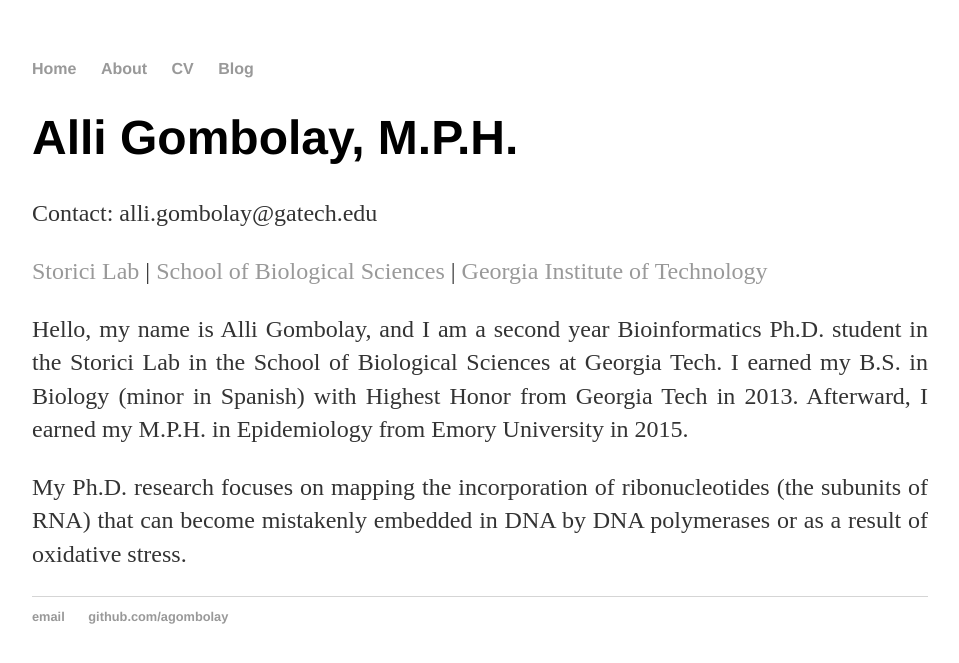
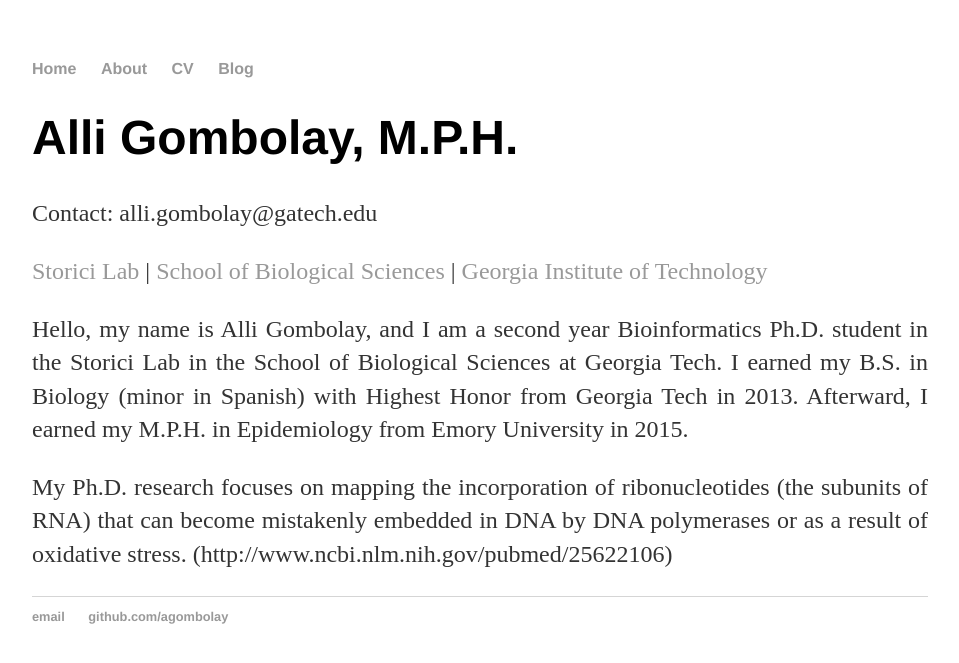
Before and after one commit to agombolay/agombolay.github.io, a Jekyll site: the page built from index.html, in a window 1280 px wide. Shown: the top 663 px of the page, without its empty margins (160-1119 px from the left). Built offline with Jekyll 4.4.1, drawn with Linux system fonts in a browser that asks for light colours.

Commit message:
Update index.html

```diff
--- a/index.html
+++ b/index.html
@@ -7,5 +7,5 @@
 	<p>Contact: alli.gombolay@gatech.edu</p>
 	<p><a href="http://www.storicilab.gatech.edu/">Storici Lab</a> | <a href="http://www.biology.gatech.edu/">School of Biological Sciences</a> | <a href="http://www.gatech.edu/">Georgia Institute of Technology</a></p>
 	<p align="justify">Hello, my name is Alli Gombolay, and I am a second year Bioinformatics Ph.D. student in the Storici Lab in the School of Biological Sciences at Georgia Tech.  I earned my B.S. in Biology (minor in Spanish) with Highest Honor from Georgia Tech in 2013.  Afterward, I earned my M.P.H. in Epidemiology from Emory University in 2015.</p>
-	<p align="justify">My Ph.D. research focuses on mapping the incorporation of ribonucleotides (the subunits of RNA) that can become mistakenly embedded in DNA by DNA polymerases or as a result of oxidative stress.</p>
+	<p align="justify">My Ph.D. research focuses on mapping the incorporation of ribonucleotides (the subunits of RNA) that can become mistakenly embedded in DNA by DNA polymerases or as a result of oxidative stress. (http://www.ncbi.nlm.nih.gov/pubmed/25622106)</p>
 </div><!-- /.blurb -->
```
